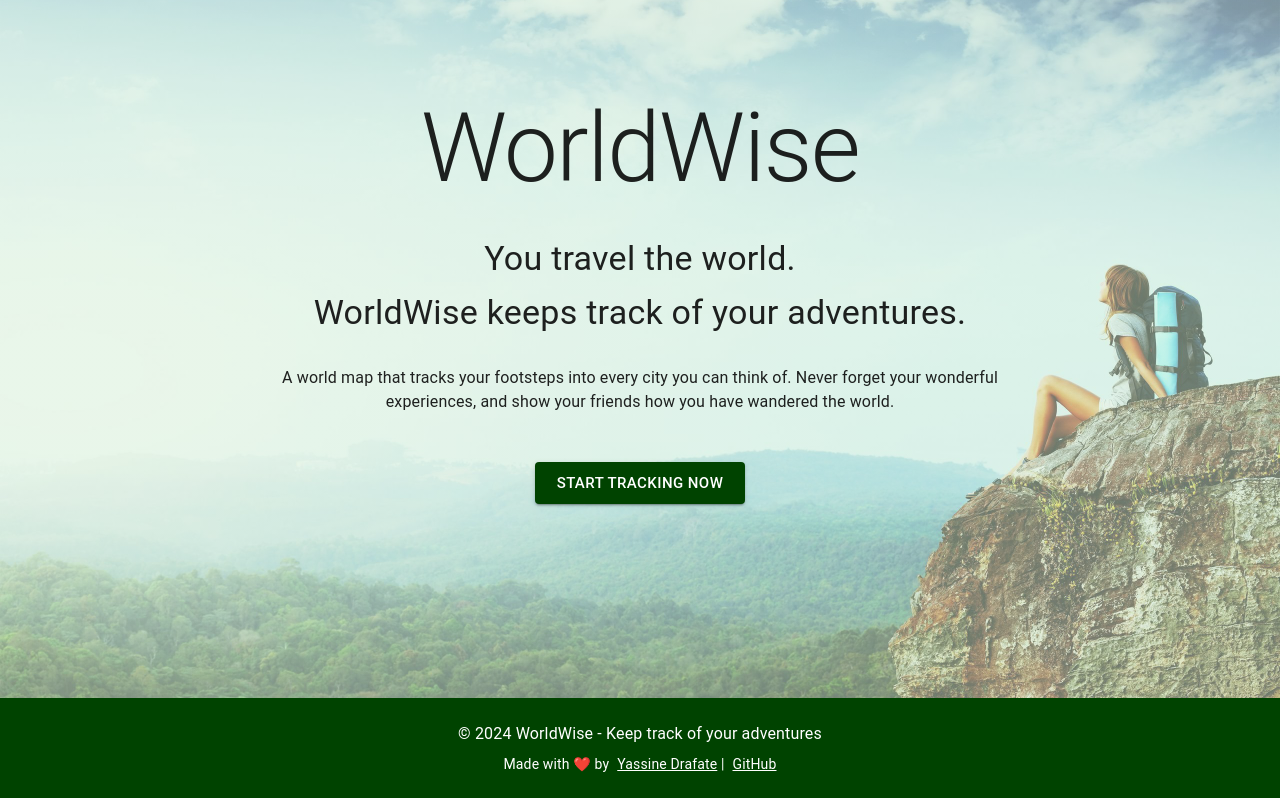
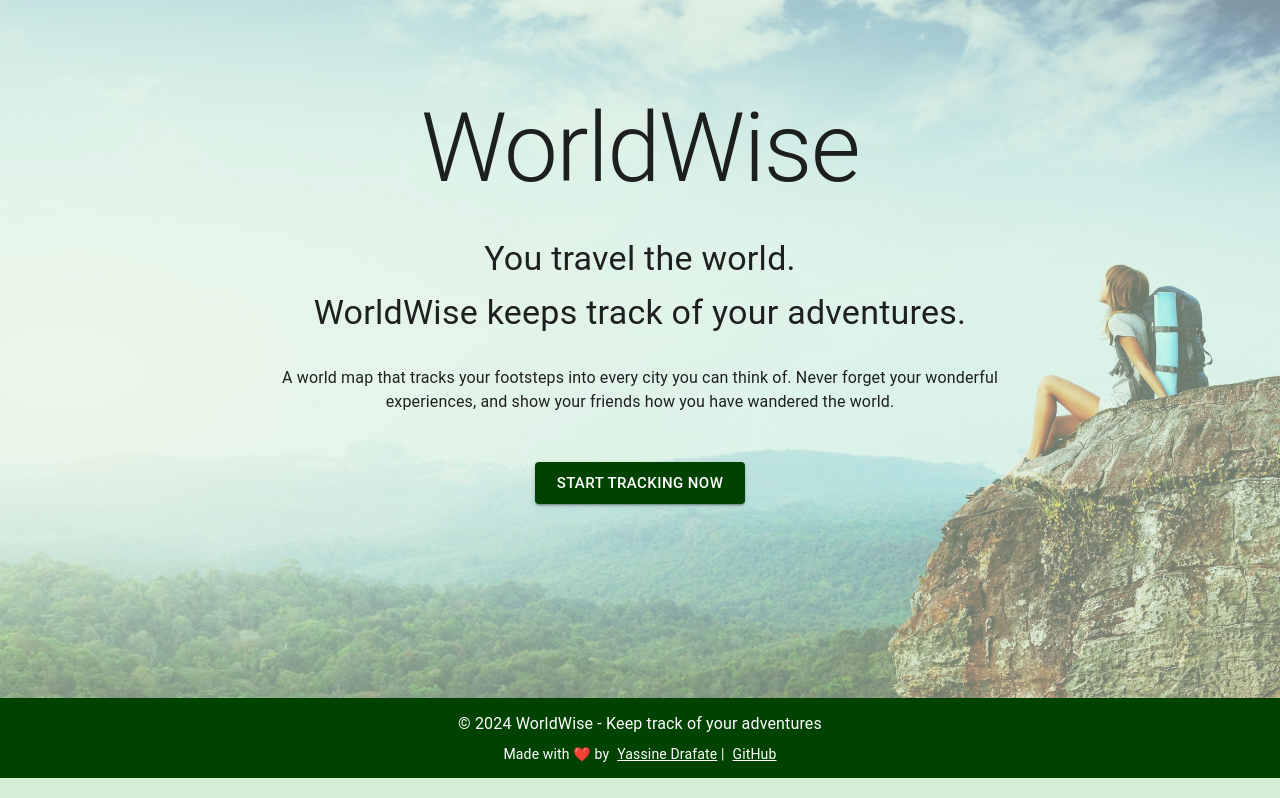
Before and after one commit to yassineDr12/world-wise, a React (Vite) app: page / in a window 1280 px wide. Shown: the part 166-964 px from the top of the page. Built offline with nearby package versions, Linux system fonts and the light colour scheme.

Commit message:
update footer for consistent theming

```diff
--- a/src/components/Footer.tsx
+++ b/src/components/Footer.tsx
@@ -1,8 +1,9 @@
-import { Box, Container, Typography, Link } from "@mui/material";
+import { Box, Container, Typography, Link, AppBar } from "@mui/material";
 
 const Footer = () => {
   return (
-    <Box component="footer" sx={{ bgcolor: "primary.main", py: 3, color: "white" }}>
+    <AppBar position="static" color="primary" elevation={10}>
+      <Box display="flex" alignItems="center" height="80px">
         <Container maxWidth="lg">
           <Typography variant="body1" align="center">
             © {new Date().getFullYear()} WorldWise - Keep track of your adventures
@@ -25,6 +26,7 @@ const Footer = () => {
           </Typography>
         </Container>
       </Box>
+    </AppBar>
   );
 };
 
```
Lines whose indentation alone changed are shown as unchanged.
